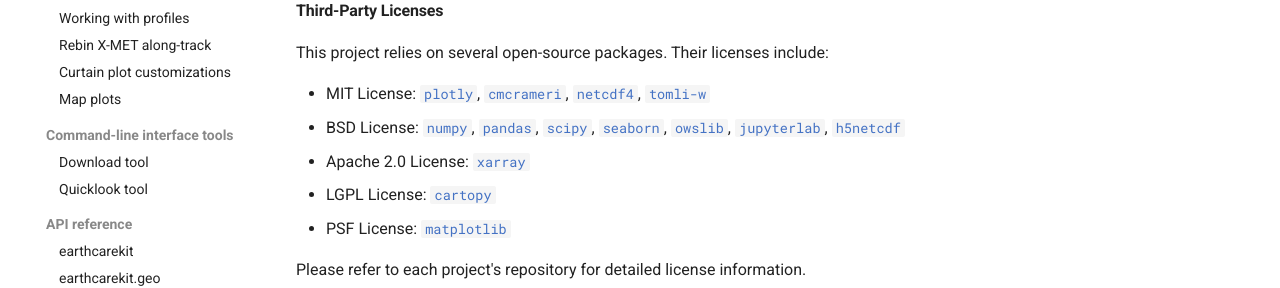
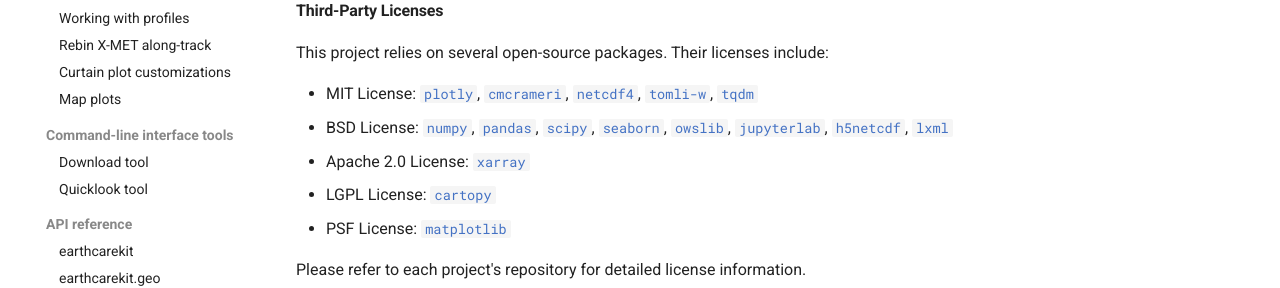
Before and after one commit to TROPOS-RSD/earthcarekit, an MkDocs documentation site: the page built from docs/index.md, in a window 1280 px wide and 900 px high, scrolled down 2092 px. Shown: the part 314-602 px from the top of the window. Built offline with MkDocs 1.6.1 and Material for MkDocs 9.7.7, drawn with Linux system fonts in a browser that asks for light colours; comment, search, counter and statistics services are not loaded.

Commit message:
Updated docs

```diff
--- a/docs/index.md
+++ b/docs/index.md
@@ -80,8 +80,8 @@
 This project relies on several open-source packages.
 Their licenses include:
 
-- MIT License: [`plotly`](https://dash.plotly.com/), [`cmcrameri`](https://github.com/callumrollo/cmcrameri), [`netcdf4`](https://unidata.github.io/netcdf4-python/), [`tomli-w`](https://github.com/hukkin/tomli-w)
-- BSD License: [`numpy`](https://numpy.org/), [`pandas`](https://pandas.pydata.org/), [`scipy`](https://scipy.org/), [`seaborn`](https://seaborn.pydata.org/), [`owslib`](https://github.com/geopython/OWSLib), [`jupyterlab`](https://jupyter.org/), [`h5netcdf`](https://h5netcdf.org/index.html)
+- MIT License: [`plotly`](https://dash.plotly.com/), [`cmcrameri`](https://github.com/callumrollo/cmcrameri), [`netcdf4`](https://unidata.github.io/netcdf4-python/), [`tomli-w`](https://github.com/hukkin/tomli-w), [`tqdm`](https://tqdm.github.io/)
+- BSD License: [`numpy`](https://numpy.org/), [`pandas`](https://pandas.pydata.org/), [`scipy`](https://scipy.org/), [`seaborn`](https://seaborn.pydata.org/), [`owslib`](https://github.com/geopython/OWSLib), [`jupyterlab`](https://jupyter.org/), [`h5netcdf`](https://h5netcdf.org/index.html), [`lxml`](https://lxml.de/)
 - Apache 2.0 License: [`xarray`](https://xarray.dev/)
 - LGPL License: [`cartopy`](https://scitools.org.uk/cartopy/docs/latest/)
 - PSF License: [`matplotlib`](https://matplotlib.org/)
```
